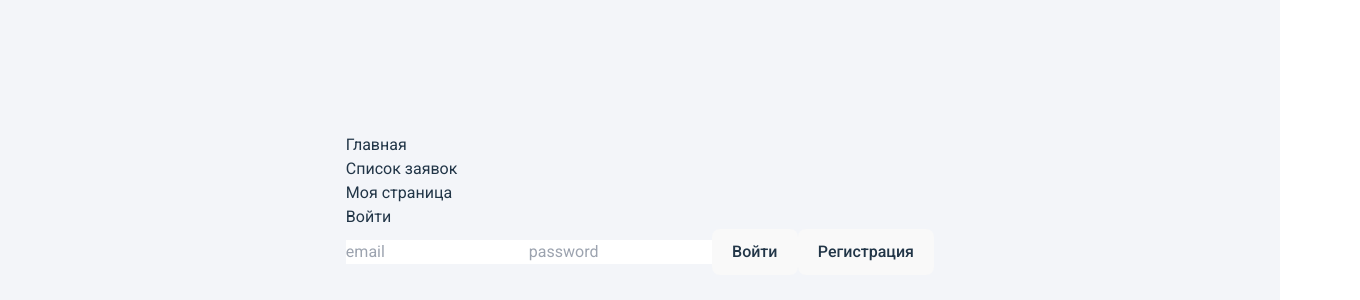
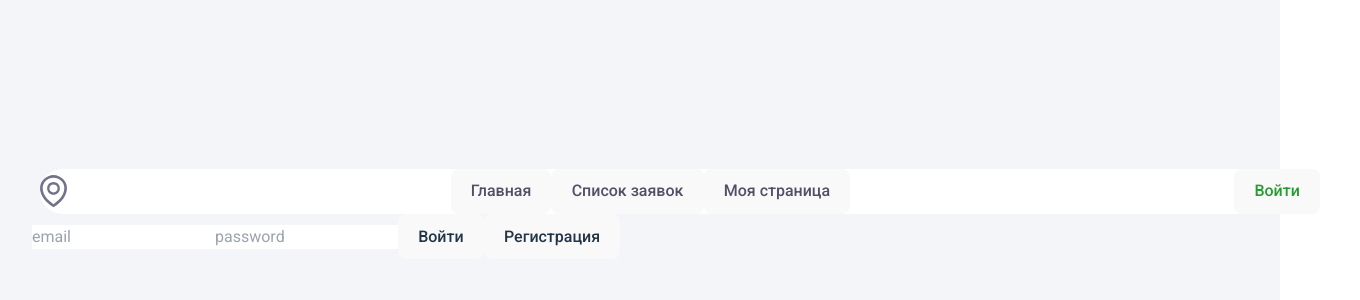
Before and after one commit to Akolenko/Karma, a React (Vite) app in the folder client/: page /login in a window 1280 px wide. Shown: the part 196-496 px from the top of the page, 1360 px wide, since content can reach past the window. Built offline with nearby package versions, Linux system fonts and the light colour scheme; no server answers.

Commit message:
navbar-style

```diff
--- a/client/src/Components/Navbar/Navbar.tsx
+++ b/client/src/Components/Navbar/Navbar.tsx
@@ -2,43 +2,65 @@ import { NavLink } from "react-router-dom"
 
 
 const Navbar = (): JSX.Element => {
+  const activeLink = 'text-[#249C30]'
+  const normalLink = 'text-[#515066] hover:text-[#51B85B] transition ease-in-out duration-100'
 
   return (
-    <nav>
-      <div>
+    <header className='sticky inset-x-0 top-0 bg-white rounded-full mt-5 ml-2 mr-2 mb5 w-screen'>
+      <div className='mx-auto flex items-center justify-between p-4" aria-label="Global'>
         <div>
 
-          <div>
+          <NavLink
+            className='flex lg:flex-1 -m-1.5 p-1.5'
+            to='/'>
+            <img className='h-8 w-auto' src="/public/svg/Vector.svg" alt="logo"/>
+          </NavLink>
+
+        </div>
+        <div className='items-center'>
+
+          <button type='button'>
             <NavLink
+              className={({ isActive }) =>
+                isActive ? activeLink : normalLink}
               to='/'>
               Главная
             </NavLink>
-          </div>
+          </button>
 
-          <div>
+          <button type='button'>
             <NavLink
+              className={({ isActive }) =>
+                isActive ? activeLink : normalLink}
               to='/bid-list'>
               Список заявок
             </NavLink>
-          </div>
+          </button>
 
-          <div>
+          <button type='button'>
             <NavLink
+              className={({ isActive }) =>
+                isActive ? activeLink : normalLink}
               to='/profile'>
               Моя страница
             </NavLink>
-          </div>
+          </button>
 
-          <div>
+        </div>
+        <div>
+
+          <button type='button'>
             <NavLink
+              className={({ isActive }) =>
+                isActive ? activeLink : normalLink}
               to='/login'>
               Войти
             </NavLink>
-          </div>
+          </button>
 
         </div>
       </div>
-    </nav>
+    </header>
   )
 }
 
--- a/client/src/Components/ProfilePage/ProfileBidPage.tsx
+++ b/client/src/Components/ProfilePage/ProfileBidPage.tsx
@@ -1,6 +1,6 @@
 import axios from "axios";
 import { useState, useEffect } from "react";
-import ProfilePage from "./ProfilePage";
+import ProfilePage from "./ProfilePage.tsx";
 import { NavLink } from "react-router-dom";
 
 export type BidProfileType = {
--- a/client/src/app/App.tsx
+++ b/client/src/app/App.tsx
@@ -1,20 +1,20 @@
 import './App.css'
-import BidForm from "../Components/BidForm/BidForm.tsx";
-import MainPage from "../Components/MainPage/MainPage.tsx";
+import BidForm from "../components/BidForm/BidForm.tsx";
+import MainPage from "../components/MainPage/MainPage.tsx";
 import { Route, Routes } from "react-router";
-import ProfileBidPage from '../Components/ProfilePage/ProfileBidPage.tsx';
-import BidList from "../Components/BidList/BidList.tsx";
-import LoginForm from "../Components/LoginForm.tsx";
-import ProfilePage from "../Components/ProfilePage/ProfilePage.tsx";
-import ProfileBioPage from "../Components/ProfilePage/ProfileBioPage.tsx";
-import ProfileActiveBidPage from "../Components/ProfilePage/ProfileActiveBidPage.tsx";
-import ProfileProgressBidPage from "../Components/ProfilePage/ProfileProgressBidPage.tsx";
-import ProfileClosedBidPage from "../Components/ProfilePage/ProfileClosedBidPage.tsx";
-import Navbar from '../Components/Navbar/Navbar.tsx';
+import ProfileBidPage from '../components/ProfilePage/ProfileBidPage.tsx';
+import BidList from "../components/BidList/BidList.tsx";
+import LoginForm from "../components/LoginForm.tsx";
+import ProfilePage from "../components/ProfilePage/ProfilePage.tsx";
+import ProfileBioPage from "../components/ProfilePage/ProfileBioPage.tsx";
+import ProfileActiveBidPage from "../components/ProfilePage/ProfileActiveBidPage.tsx";
+import ProfileProgressBidPage from "../components/ProfilePage/ProfileProgressBidPage.tsx";
+import ProfileClosedBidPage from "../components/ProfilePage/ProfileClosedBidPage.tsx";
+import Navbar from '../components/Navbar/Navbar.tsx';
 
 function App() {
   return (
-    <>
+    <div>
       <Navbar/>
       <Routes>
         <Route path={'/login'} element={<LoginForm/>}/>
@@ -31,7 +31,7 @@ function App() {
         <Route path={"/profile/bid/closed"} element={<ProfileClosedBidPage/>}/>
       </Routes>
 
-    </>
+    </div>
   )
 }
 
```
Also changed, not shown: 1 other file (tests, documents, lock files or other folders).
